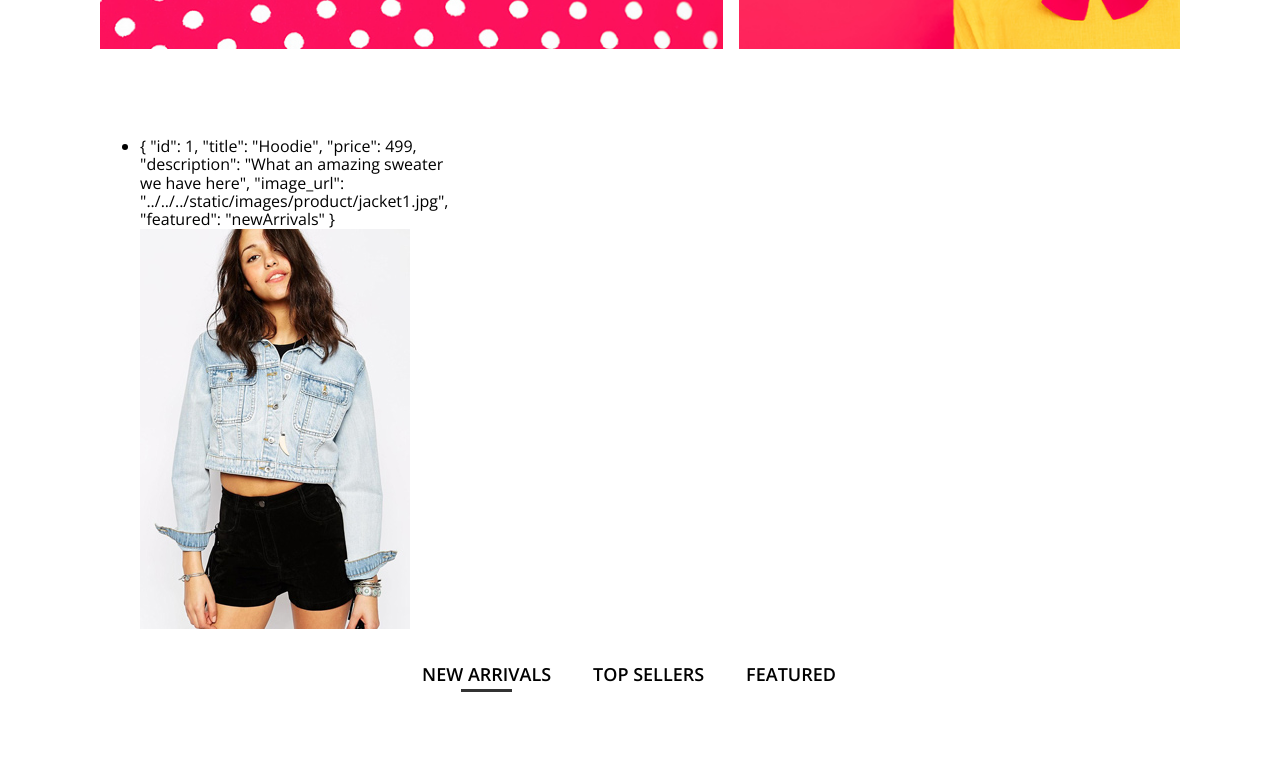
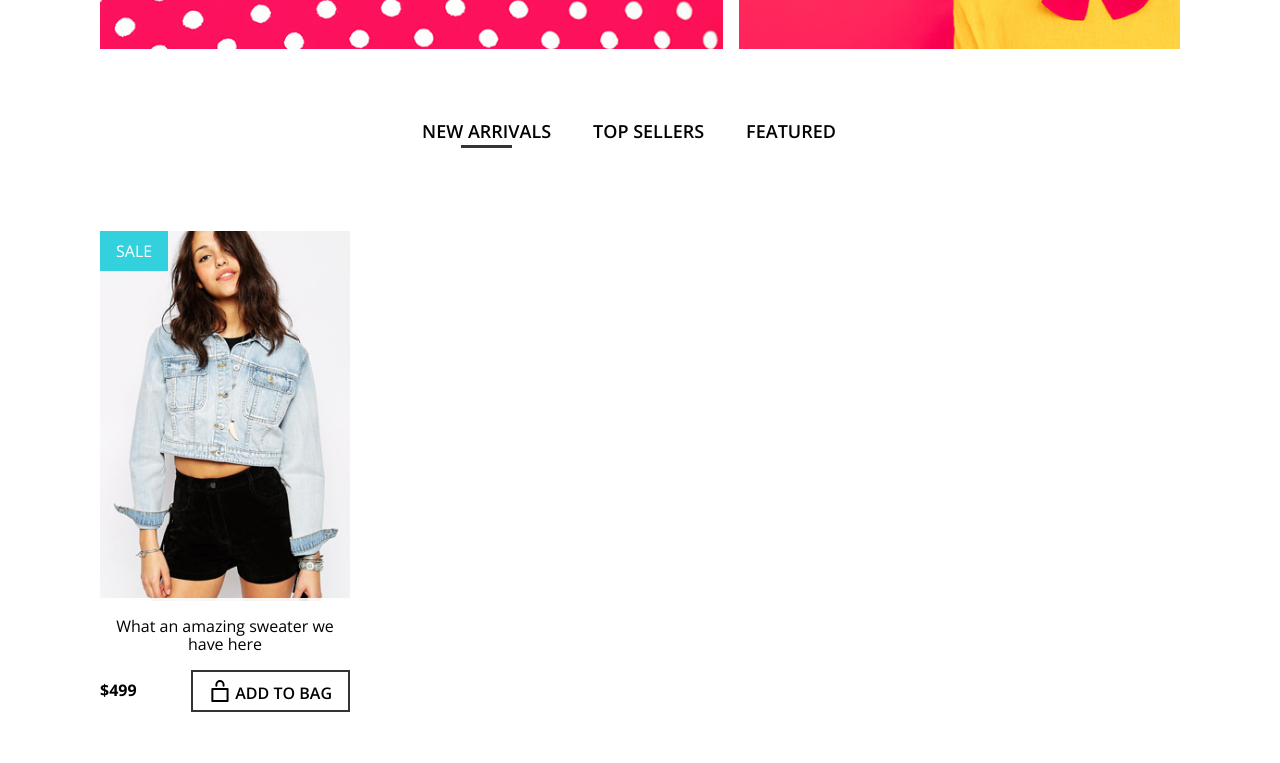
Before and after one commit to doriholm/Classy-VueJs, a Vue app in the folder classy-vue/: page /#/ in a window 1280 px wide. Shown: the part 1980-2743 px from the top of the page. Built offline with nearby package versions, Linux system fonts and the light colour scheme.

Commit message:
Link to a single product and Tabs working on the product page
Added routing for the product so it's possible to navigate to each product. Added show/hide for the tabs on the product page.

```diff
--- a/classy-vue/src/assets/styles/partials/_components.scss
+++ b/classy-vue/src/assets/styles/partials/_components.scss
@@ -81,8 +81,11 @@
     padding: 0;
     position: relative;
     overflow: hidden;
+    &--img{
+      display: block;
+    }
     &:hover > .product__extra-options {
-      bottom: 2px;
+      bottom: 0;
     }
   }
   &__sale-tag {
--- a/classy-vue/src/components/home/ProductsPreview.vue
+++ b/classy-vue/src/components/home/ProductsPreview.vue
@@ -1,12 +1,5 @@
 <template>
         <section class="products-preview">
-
-            <ul >
-                <li v-for="product in productFilter" v-bind:key="product.id">
-                    {{ product }}
-                    <img v-bind:src=" product.image_url" alt="">
-                </li>
-            </ul>
 
             <header class="products-preview__header">
                 <ul class="products-preview__category inline-list">
@@ -16,17 +9,19 @@
                 </ul>
             </header>
 
-            <div class="product">
+            <div v-for="product in productFilter" v-bind:key="product.id" class="product">
                 <figure class="product__img-container">
-                    <figcaption class="product__sale-tag">Sale</figcaption>
-                    <img class="full-width" src="../../../static/images/product/jacket1.jpg" alt="">
+                    <figcaption v-if="product.sale == true" class="product__sale-tag">Sale</figcaption>
+                    <img class="product__img-container--img full-width" v-bind:src=" product.image_url" alt="">
                     <figcaption class="product__extra-options">
                         <div class="product__extra-options--centering">
+                            <router-link :to="'/product/' + product.id">
                             <div class="circle circle--small circle--blue">
                                 <svg class="svg" viewBox="0 0 24 14">
                                     <use xlink:href="#quick-view-icon"></use>
                                 </svg>
                             </div>
+                            </router-link>
                             <p>Quick view</p>
                         </div>
                         <div class="product__extra-options--centering">
@@ -40,8 +35,8 @@
                     </figcaption>
                 </figure>
                 <div class="product__info">
-                    <p class="product__name">Some text about product Playsuit</p>
-                    <h4 class="product__price">Price</h4>
+                    <p class="product__name">{{product.description}}</p>
+                    <h4 class="product__price">${{product.price}}</h4>
                     <button class="product__add-to-bag btn ">
                         <svg class="svg svg-nav" viewBox="0 0 21.5 27.5">
                             <use xlink:href="#shopping-bag-icon"></use>
@@ -93,6 +88,7 @@ export default {
 @import '../../assets/styles/modules/_mixins';
 
 .products-preview {
+    min-height: 600px;
   grid-column: 2 / 3;
   @include grid-col-12;
   grid-gap: 1rem;
--- a/classy-vue/src/components/product/ProductDetail.vue
+++ b/classy-vue/src/components/product/ProductDetail.vue
@@ -8,12 +8,12 @@
                 <img class="image-thumbnails__item" src="../../../static/images/product-page/product_Adelia_sm5.jpg" alt="">
             </div>
             <div class="image-preview">
-                <img class="image-preview__item" src="../../../static/images/product-page/product_Adelia_big.jpg" alt="">
+                <img class="image-preview__item" v-bind:src=" product.image_url" alt="">
             </div>
             <div class="product-form">
-                <h1 class="product-form__name">Adelia Dress</h1>
+                <h1 class="product-form__name">{{product.title}}</h1>
                 <div class="product-form--row">
-                    <h3 class="product-form__price">Price</h3>
+                    <h3 class="product-form__price">${{product.price}}</h3>
                     <span class="product-form__shipping">Free Shipping Worldwide</span>
                 </div>
                     <select class="product-form__color" name="" id="">
@@ -38,13 +38,13 @@
 
             <div class="product-summary">
                 <ul class="product-summary-list inline-list">
-                    <li class="product-summary-list__item inline-list__item">Description</li>
-                    <li class="product-summary-list__item inline-list__item">Brand</li>
-                    <li class="product-summary-list__item inline-list__item">Info</li>
+                    <li :class="{'is-active': activeTab === 1}" @click="activeTab = 1" class="product-summary-list__item inline-list__item">Description</li>
+                    <li :class="{'is-active': activeTab === 2}" @click="activeTab = 2" class="product-summary-list__item inline-list__item">Brand</li>
+                    <li :class="{'is-active': activeTab === 3}" @click="activeTab = 3" class="product-summary-list__item inline-list__item">Info</li>
                 </ul>
-                <div class="product-summary__description"><p>Description ipsum dolor sit amet consectetur adipisicing elit. Praesentium, excepturi atque laborum officia eaque hic, adipisci, esse necessitatibus sit est nulla saepe. Quis ipsa maxime repellendus delectus autem consequuntur distinctio!</p></div>
-                <div class="product-summary__brand"><p>Brand ipsum dolor sit amet consectetur adipisicing elit. Aliquam, esse. Laboriosam nisi facilis eaque neque a iusto, in libero alias necessitatibus maxime, quos corrupti quod qui nam ab praesentium. Quae.</p></div>
-                <div class="product-summary__Info"><p>Info ipsum dolor sit amet, consectetur adipisicing elit. Ipsam voluptates, blanditiis veniam sed magnam fugiat accusantium temporibus maxime cumque, optio expedita! Voluptas ipsam excepturi voluptate rerum? Maxime ratione repellat voluptate?</p></div>
+                <div v-show="activeTab == 1" class="product-summary__description"><p>{{product.description}}</p></div>
+                <div v-show="activeTab == 2" class="product-summary__brand"><p>{{product.brand}}</p></div>
+                <div v-show="activeTab == 3" class="product-summary__Info"><p>{{product.info}}</p></div>
             </div>
 
             <div class="product-teaser">
@@ -60,11 +60,39 @@
 
 </template>
 
+
 <script>
+import axios from "axios";
+
 export default {
-  name: 'product-detail'
+  name: 'product-detail',
+  data: function(){
+    return {
+      product: "",
+      activeTab: 1
+    };
+  },
+  created: function(){
+    let id = this.$route.params.id;
+    this.getProductById(id);
+  },
+  watch: {
+    //watch route for id
+  },
+  methods:{
+    getProductById: function(id){
+      axios.get("../../../static/products.json")
+      .then(response => {
+        this.product = response.data.filter(product => product.id == id)[0];
+      })
+      .catch(error => {
+        console.log(error);
+      })
+    }
+  }
 }
 </script>
+
 
 <style lang="scss">
 @import '../../assets/styles/modules/_variables';
@@ -140,6 +168,11 @@ export default {
 }
 
 .product-summary {
+  &-list{
+  &__item{
+    cursor: pointer;
+  }
+  }
 }
 
 .product-teaser {
--- a/classy-vue/src/router/index.js
+++ b/classy-vue/src/router/index.js
@@ -19,7 +19,7 @@ export default new Router({
       component: CollectionPage
     },
     {
-      path: '/product',
+      path: '/product/:id',
       name: 'ProductPage',
       component: ProductPage
     }
--- a/classy-vue/static/products.json
+++ b/classy-vue/static/products.json
@@ -5,14 +5,17 @@
         "price": 499,
         "description": "What an amazing sweater we have here",
         "image_url": "../../../static/images/product/jacket1.jpg",
-        "featured": "newArrivals"
+        "featured": "newArrivals",
+        "sale": true,
+        "brand": "Spongebob and Patrick",
+        "info": "Handcrafted by small spiders living in Angola"
     },
     {
         "id": 2,
         "title": "Sweater",
         "price": 299,
         "description": "What an amazing sweater we have here",
-        "image_url": "../../../static/images/product/jacket1.jpg",
+        "image_url": "../../../static/images/product/jumpsuit1.jpg",
         "featured": "topSellers"
     },
     {
@@ -20,13 +23,16 @@
         "title": "Pants",
         "price": 199,
         "description": "What an amazing sweater we have here",
-        "image_url": "../../../static/images/product/jacket1.jpg"
+        "image_url": "../../../static/images/product/playsuit1.jpg",
+        "featured": "featured",
+        "sale": true
     },
     {
         "id": 4,
         "title": "Jacket",
         "price": 599,
         "description": "What an amazing sweater we have here",
-        "image_url": "../../../static/images/product/jacket1.jpg"
+        "image_url": "../../../static/images/product/playsuit2.jpg",
+        "featured": "featured"
     }
 ]
```
